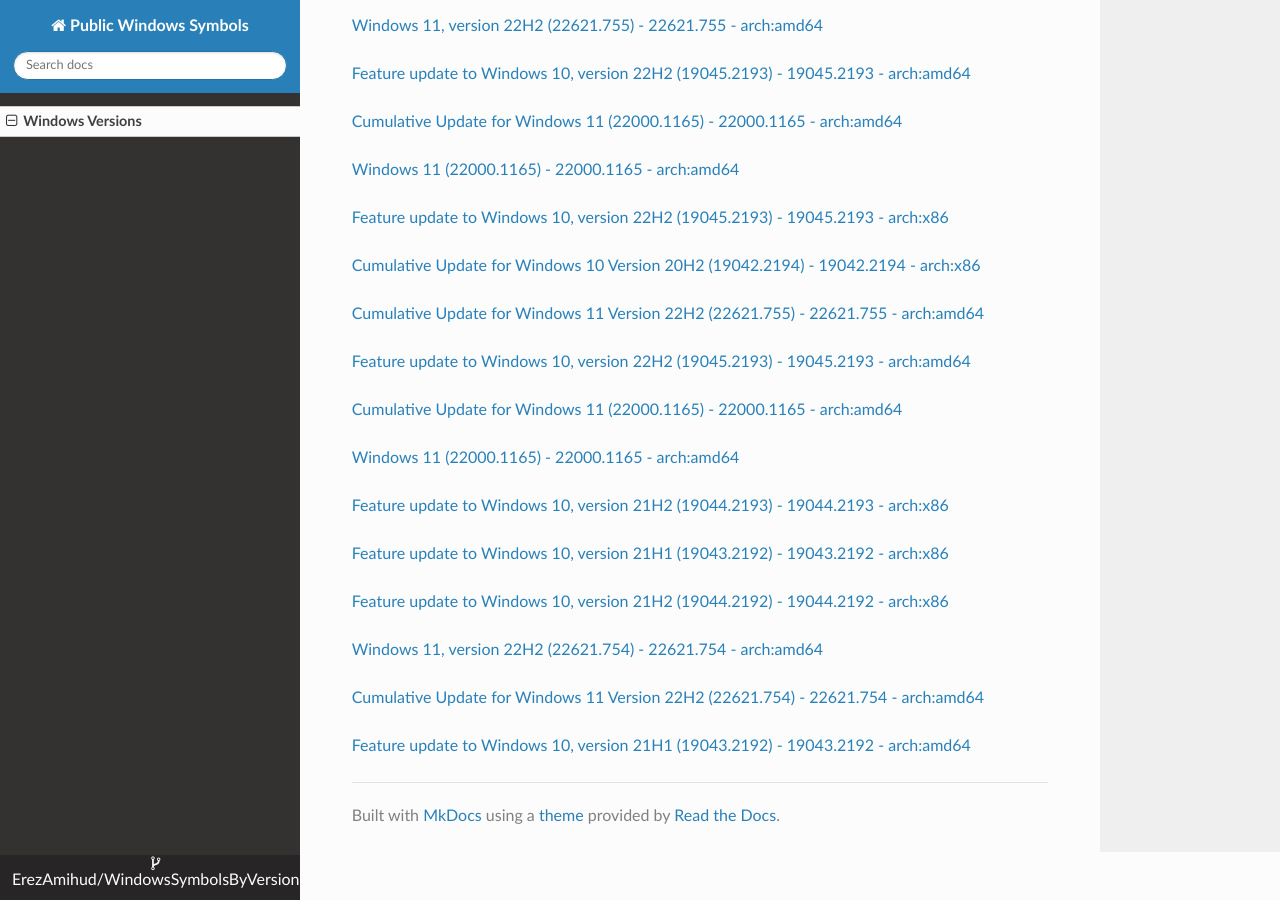
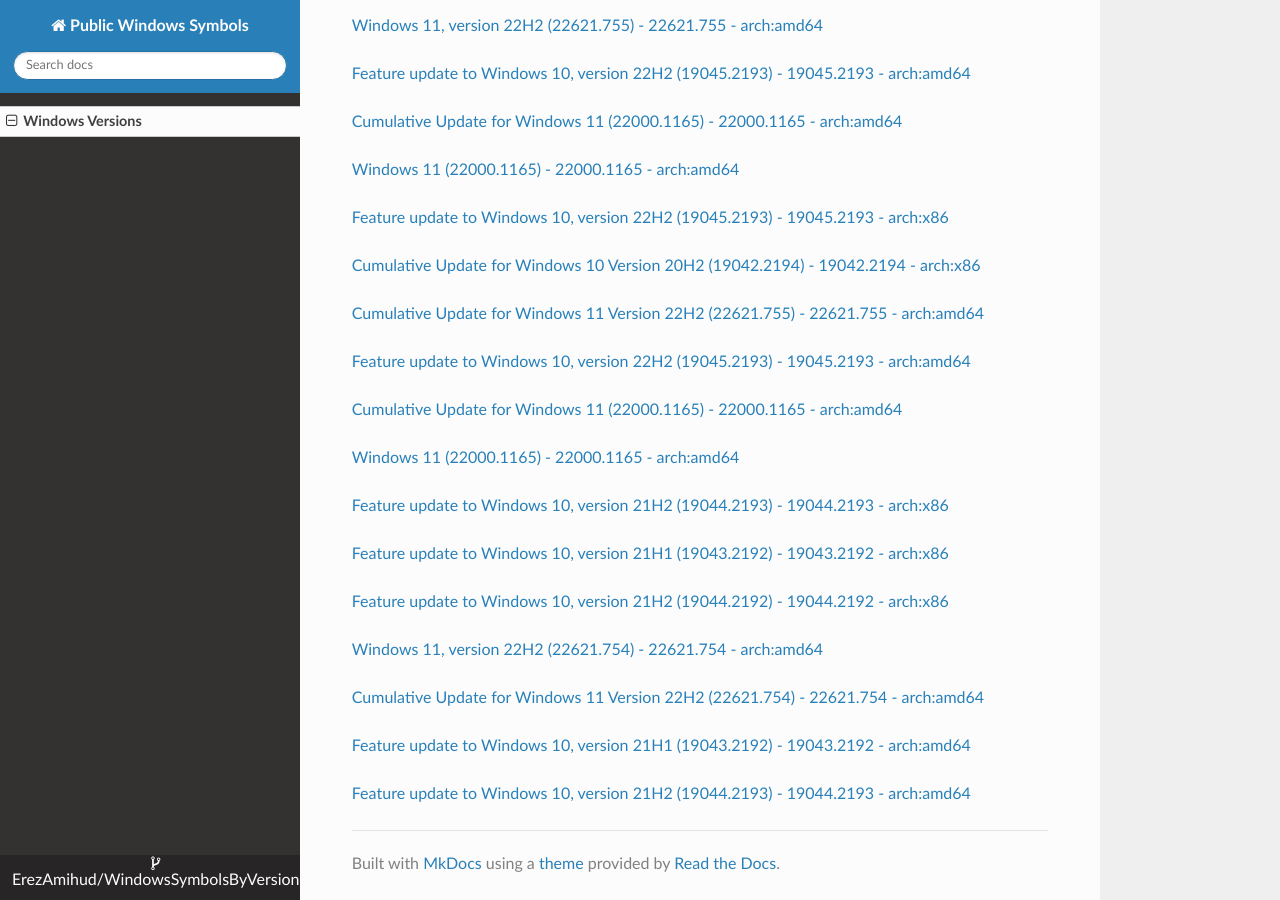
Before and after one commit to ErezAmihud/WindowsSymbolsByVersion, an MkDocs documentation site: the page built from docs/index.md, in a window 1280 px wide and 900 px high, scrolled down 47717 px. Built offline with MkDocs 1.6.1, drawn with Linux system fonts in a browser that asks for light colours; nearby versions of some CDN libraries.

Commit message:
Automated commit, add manifest for afd145b6-cb24-4c0c-ba19-2923f6635df0

```diff
--- a/docs/index.md
+++ b/docs/index.md
@@ -2809,3 +2809,6 @@
 
 
 [Feature update to Windows 10, version 21H1 (19043.2192) - 19043.2192 - arch:amd64](https://github.com/ErezAmihud/WindowsSymbolsByVersion/blob/main/manifests/7d32d622-b517-48e2-b727-169fead48e03.manifest)
+
+
+[Feature update to Windows 10, version 21H2 (19044.2193) - 19044.2193 - arch:amd64](https://github.com/ErezAmihud/WindowsSymbolsByVersion/blob/main/manifests/afd145b6-cb24-4c0c-ba19-2923f6635df0.manifest)
```
Also changed, not shown: process_builds.json (+1 -1 lines), 1 other file.
